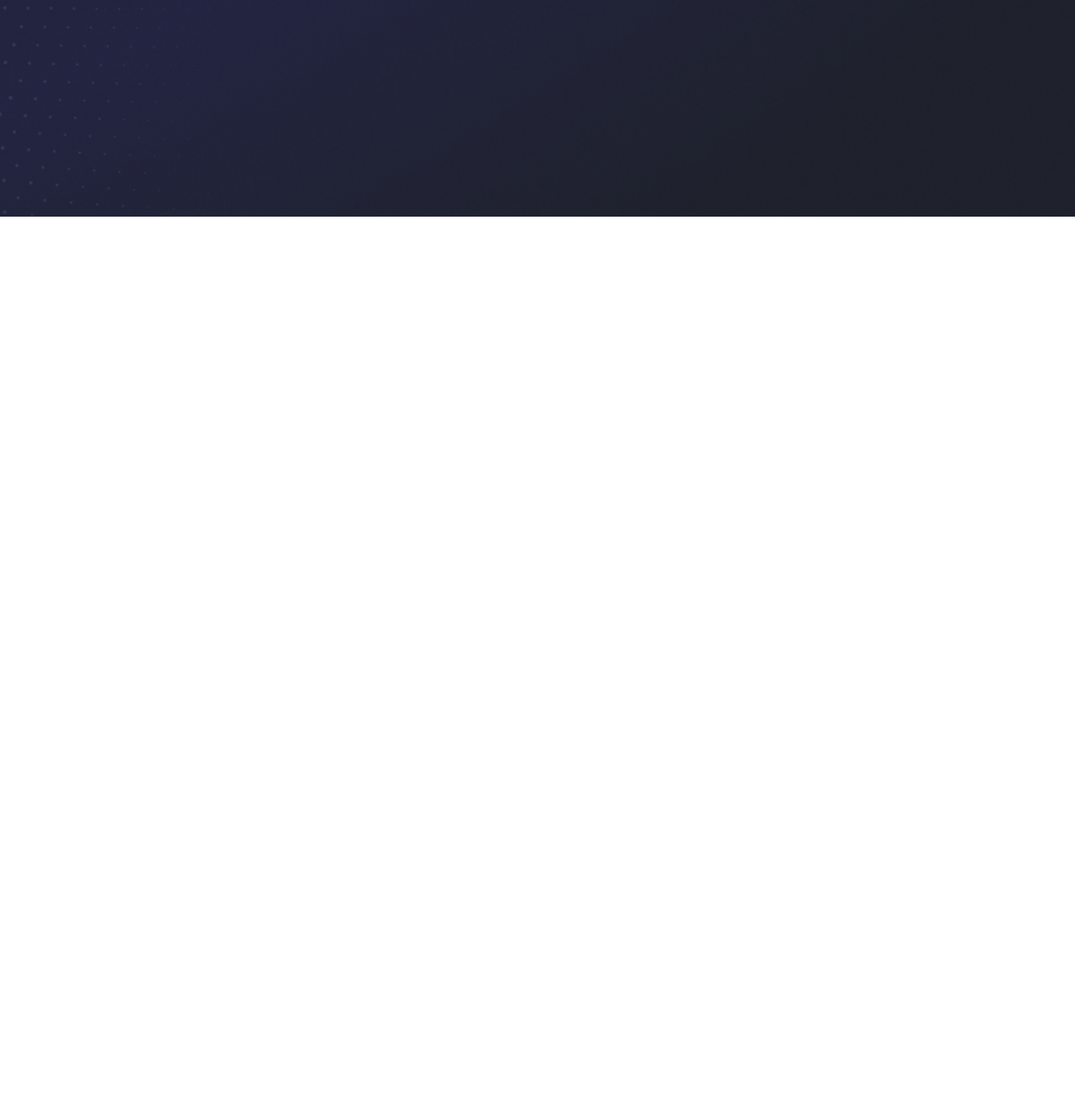
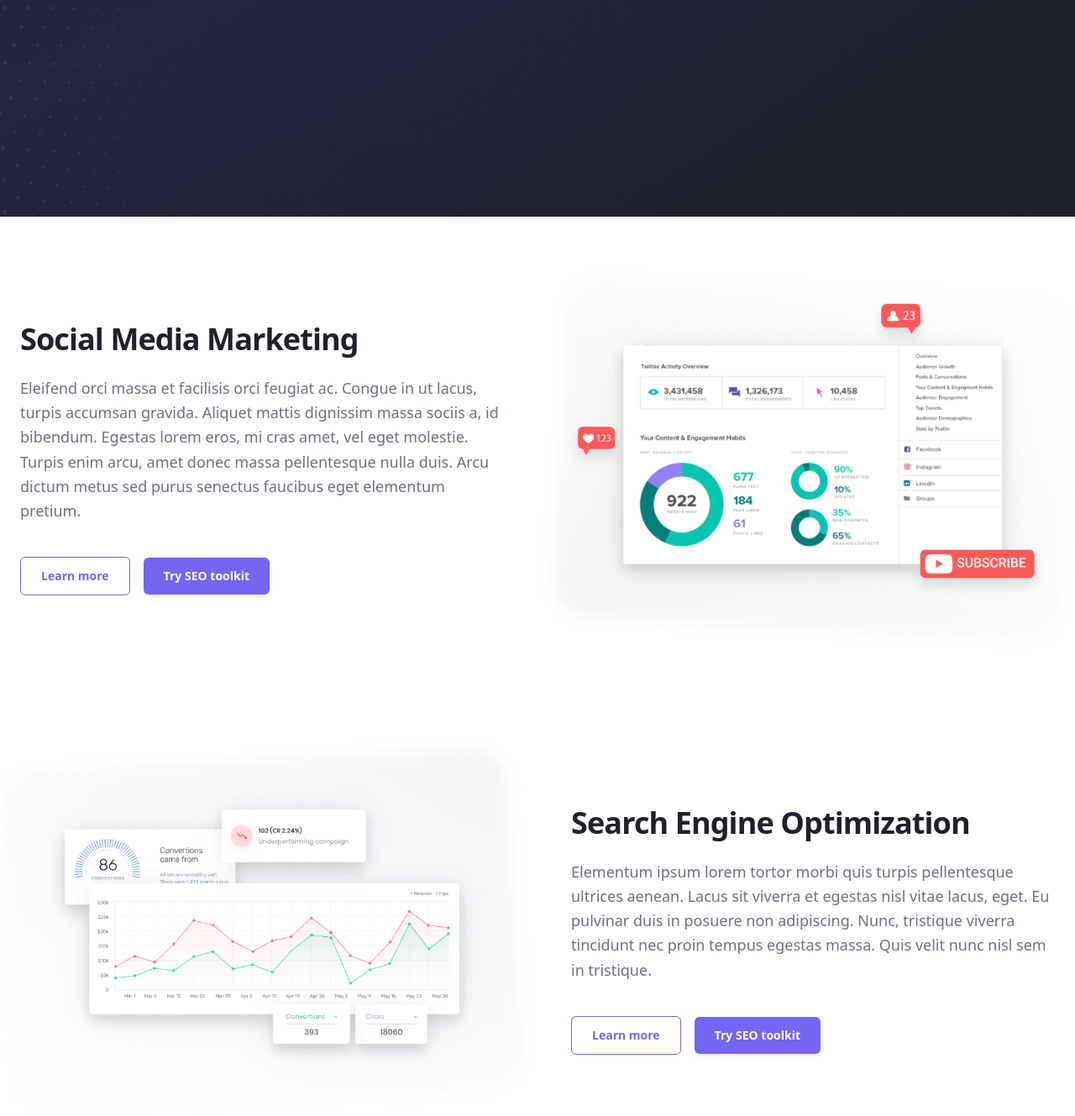
Before and after one commit to amir-arch-cyber/groupwork, a website: page src/benja.html in a window 1280 px wide. Shown: the part 542-1871 px from the top of the page at 84% size. Before the commit the page ends 800 px from the top, so only its background shows below. Drawn offline with nearby package versions, Linux system fonts and the light colour scheme.

Commit message:
section2-3-benj1

```diff
--- a/src/benja.html
+++ b/src/benja.html
@@ -77,5 +77,69 @@
 
     </main>
   </div>
+  <div class="max-w-7xl mx-auto px-6 py-24 space-y-32 md:space-y-44">
+
+    <section class="grid grid-cols-1 md:grid-cols-2 gap-12 lg:gap-20 items-center">
+
+      <div class="space-y-6 max-w-xl">
+        <h2 class="text-3xl md:text-4xl font-extrabold tracking-tight text-[#1e212c]">
+          Social Media Marketing
+        </h2>
+        <p class="text-gray-500 text-base md:text-lg leading-relaxed">
+          Eleifend orci massa et facilisis orci feugiat ac. Congue in ut lacus, turpis accumsan gravida. Aliquet mattis dignissim massa sociis a, id bibendum. Egestas lorem eros, mi cras amet, vel eget molestie. Turpis enim arcu, amet donec massa pellentesque nulla duis. Arcu dictum metus sed purus senectus faucibus eget elementum pretium.
+        </p>
+        <div class="flex flex-wrap items-center gap-4 pt-4">
+          <a href="#" class="inline-block px-6 py-3 border border-[#7366F0] text-[#7366F0] font-bold text-sm rounded-md hover:bg-[#7366F0]/5 transition duration-200">
+            Learn more
+          </a>
+          <a href="#" class="inline-block px-6 py-3 bg-[#7366F0] hover:bg-[#5f52dd] text-white font-bold text-sm rounded-md transition duration-200 shadow-md shadow-[#7366F0]/10">
+            Try SEO toolkit
+          </a>
+        </div>
+      </div>
+
+      <div class="relative flex justify-center items-center">
+        <div class="absolute inset-0 bg-gradient-to-tr from-gray-100 to-gray-50/50 rounded-[40px] transform rotate-3 scale-105 -z-10 blur-sm"></div>
+
+        <img
+          src="./imgbenj/2.png"
+          alt="Social Media Marketing Dashboard Mockup"
+          class="w-full h-auto object-contain rounded-2xl drop-shadow-xl"
+        />
+      </div>
+    </section>
+
+
+    <section class="grid grid-cols-1 md:grid-cols-2 gap-12 lg:gap-20 items-center">
+
+      <div class="order-2 md:order-1 relative flex justify-center items-center">
+        <div class="absolute inset-0 bg-gradient-to-bl from-gray-100 to-gray-50/50 rounded-[40px] transform -rotate-3 scale-105 -z-10 blur-sm"></div>
+
+        <img
+          src="./imgbenj/3.png"
+          alt="Search Engine Optimization Analytics Mockup"
+          class="w-full h-auto object-contain rounded-2xl drop-shadow-xl"
+        />
+      </div>
+
+      <div class="order-1 md:order-2 space-y-6 max-w-xl">
+        <h2 class="text-3xl md:text-4xl font-extrabold tracking-tight text-[#1e212c]">
+          Search Engine Optimization
+        </h2>
+        <p class="text-gray-500 text-base md:text-lg leading-relaxed">
+          Elementum ipsum lorem tortor morbi quis turpis pellentesque ultrices aenean. Lacus sit viverra et egestas nisl vitae lacus, eget. Eu pulvinar duis in posuere non adipiscing. Nunc, tristique viverra tincidunt nec proin tempus egestas massa. Quis velit nunc nisl sem in tristique.
+        </p>
+        <div class="flex flex-wrap items-center gap-4 pt-4">
+          <a href="#" class="inline-block px-6 py-3 border border-[#7366F0] text-[#7366F0] font-bold text-sm rounded-md hover:bg-[#7366F0]/5 transition duration-200">
+            Learn more
+          </a>
+          <a href="#" class="inline-block px-6 py-3 bg-[#7366F0] hover:bg-[#5f52dd] text-white font-bold text-sm rounded-md transition duration-200 shadow-md shadow-[#7366F0]/10">
+            Try SEO toolkit
+          </a>
+        </div>
+      </div>
+    </section>
+
+  </div>
 </body>
 </html>
```
Also changed, not shown: src/imgbenj/2.png (added), src/imgbenj/3.png (added).
